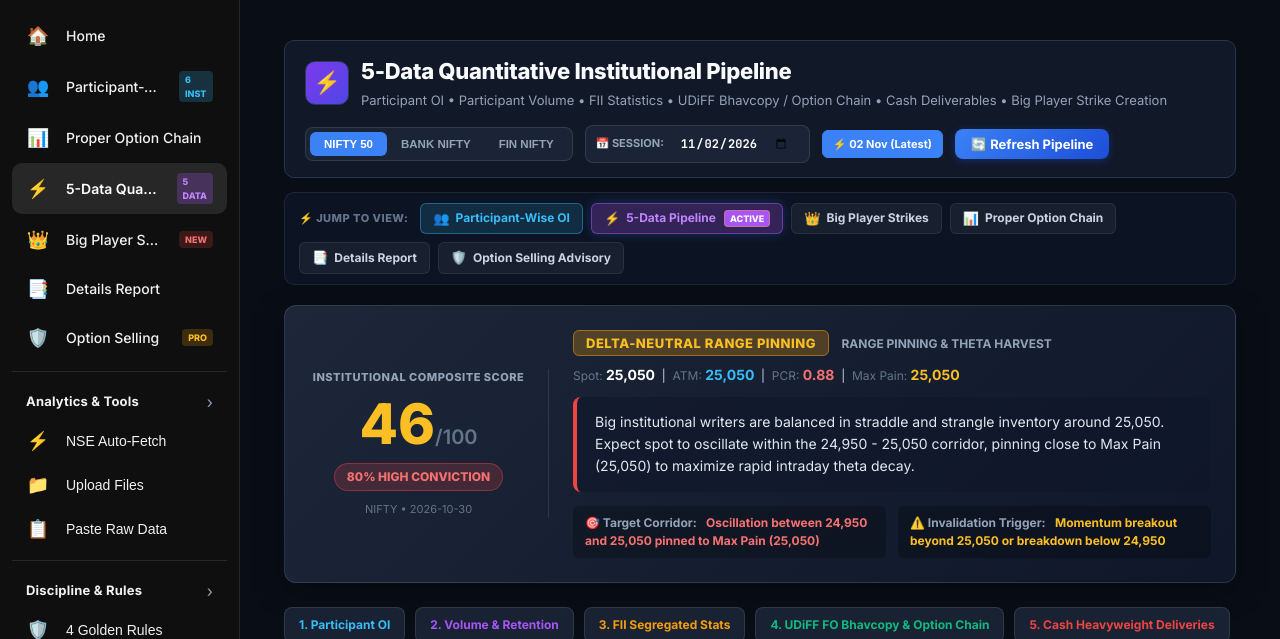
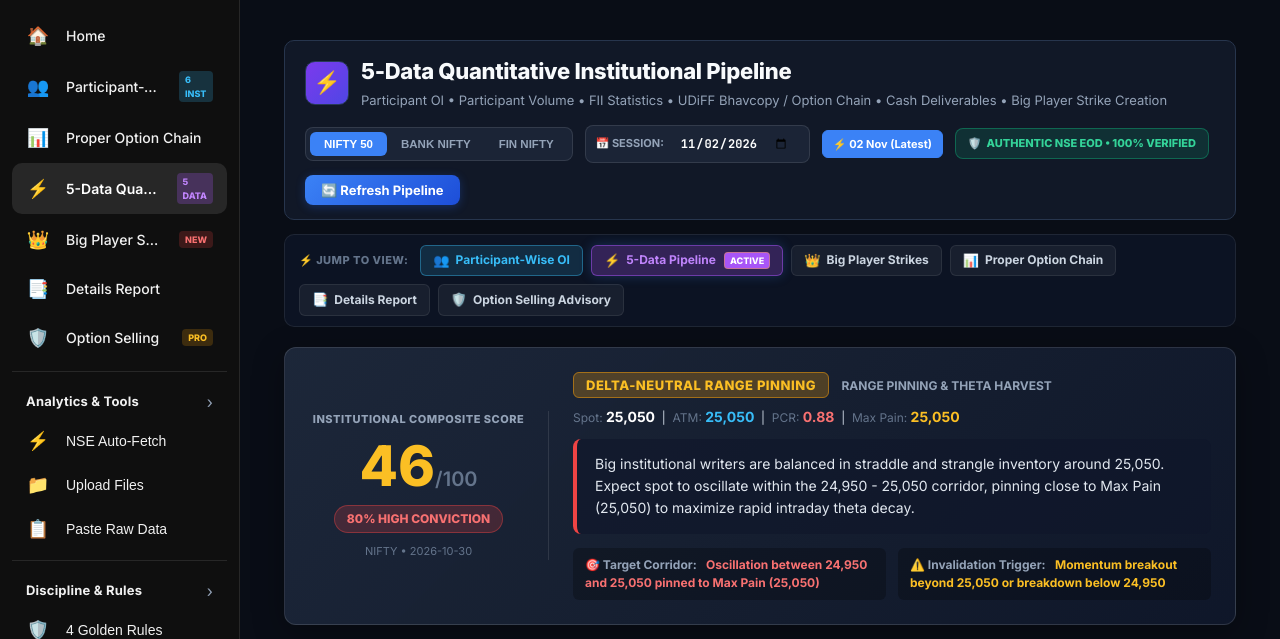
Before and after one commit to suman972/NSE-Analyzer, a Flask app: page /pipeline in a window 1280 px wide. Shown: the part 56-695 px from the top of the page. Run offline with Flask 3, Linux system fonts and the light colour scheme; data that the repository does not hold is empty.

Commit message:
Data accuracy upgrade & provenance verification: templates/pipeline_window.html

```diff
--- a/templates/pipeline_window.html
+++ b/templates/pipeline_window.html
@@ -39,6 +39,12 @@
             </div>
 
             <!-- Refresh Button -->
+            <!-- Data Provenance & Freshness Badge -->
+            <div id="pipelineDataIntegrityBadge" class="data-provenance-pill" style="display: inline-flex; align-items: center; gap: 5px; padding: 6px 12px; border-radius: 8px; font-size: 11px; font-weight: 800; cursor: pointer; background: rgba(16, 185, 129, 0.15); border: 1px solid rgba(16, 185, 129, 0.4); color: #34d399;" title="Data Accuracy & File Validation Details: Click to Inspect">
+                <span id="pipeIntegrityIcon">🛡️</span>
+                <span id="pipeIntegrityText">AUTHENTIC NSE EOD • 100% VERIFIED</span>
+            </div>
+
             <button type="button" class="btn btn-primary btn-sm" id="btnRefreshPipeline" style="background: linear-gradient(135deg, #3b82f6, #1d4ed8); border: none; color: #fff; font-weight: 700; padding: 7px 16px; border-radius: 8px; cursor: pointer;">
                 🔄 Refresh Pipeline
             </button>
```
